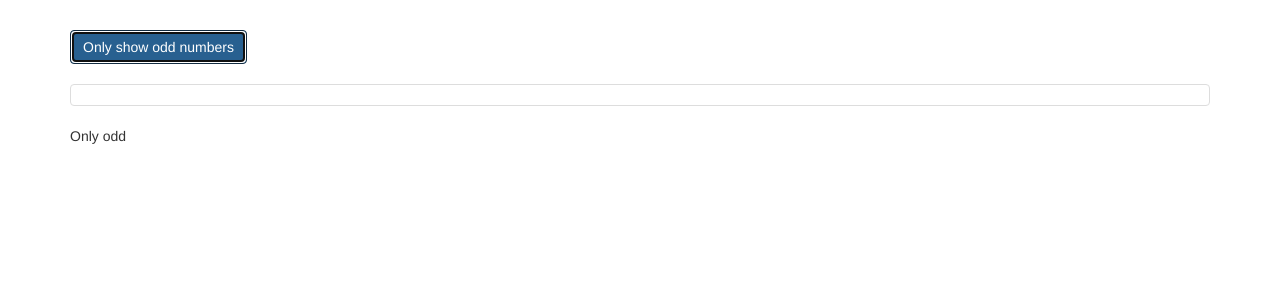
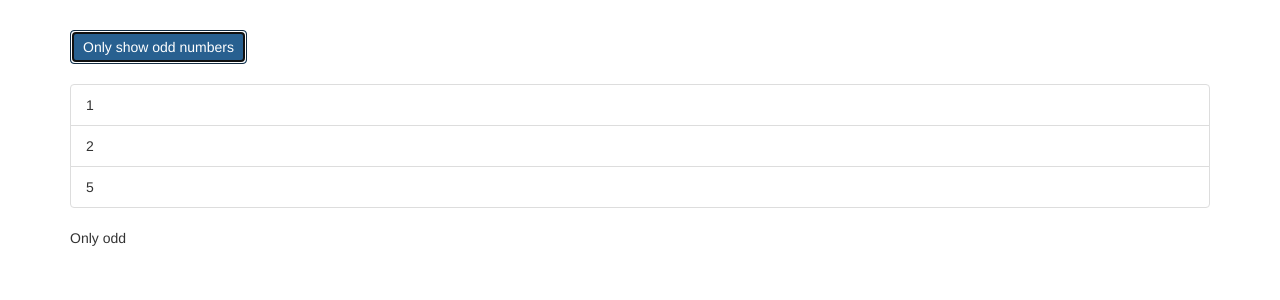
Before and after one commit to jennynicoleaustin/angular-udemy, an Angular app in the folder S7Directives/: page / in a window 1280 px wide. Both pictures are taken after a click on the button "Only show odd numbers". Shown: the top 300 px of the page. Built offline with nearby package versions, Linux system fonts and the light colour scheme.

Commit message:
Section 7: Directives -> V 91 ngFor & ngIf

```diff
--- a/S7Directives/src/app/app.component.html
+++ b/S7Directives/src/app/app.component.html
@@ -4,12 +4,28 @@
       <button
         class="btn btn-primary"
         (click)="onlyOdd = !onlyOdd">Only show odd numbers</button>
+
       <br><br>
       <ul class="list-group">
-        <li
-          class="list-group-item">
-        </li>
+     <div
+     *ngIf="onlyOdd">
+       <li
+         class="list-group-item"
+         *ngFor="let number of oddNumbers" >
+         {{ number }}
+       </li>
+     </div>
+        <div
+     *ngIf="!onlyOdd">
+       <li
+         class="list-group-item"
+         *ngFor="let number of evenNumbers" >
+         {{ number }}
+       </li>
+     </div>
       </ul>
+
+
       <ng-template [ngIf]="onlyOdd">
         <p>Only odd</p>
       </ng-template>
--- a/S7Directives/src/app/app.component.ts
+++ b/S7Directives/src/app/app.component.ts
@@ -6,6 +6,11 @@
   styleUrls: ['./app.component.css']
 })
 export class AppComponent {
-  numbers = [1, 2, 3, 4, 5];
+  // numbers = [1, 2, 3, 4, 5];
+  oddNumbers = [1,2,5];
+  evenNumbers = [2,4]
   onlyOdd = false;
-}
+
+
+
+} // class AppComponent
```
Also changed, not shown: 1 other file (tests, documents, lock files or other folders).
